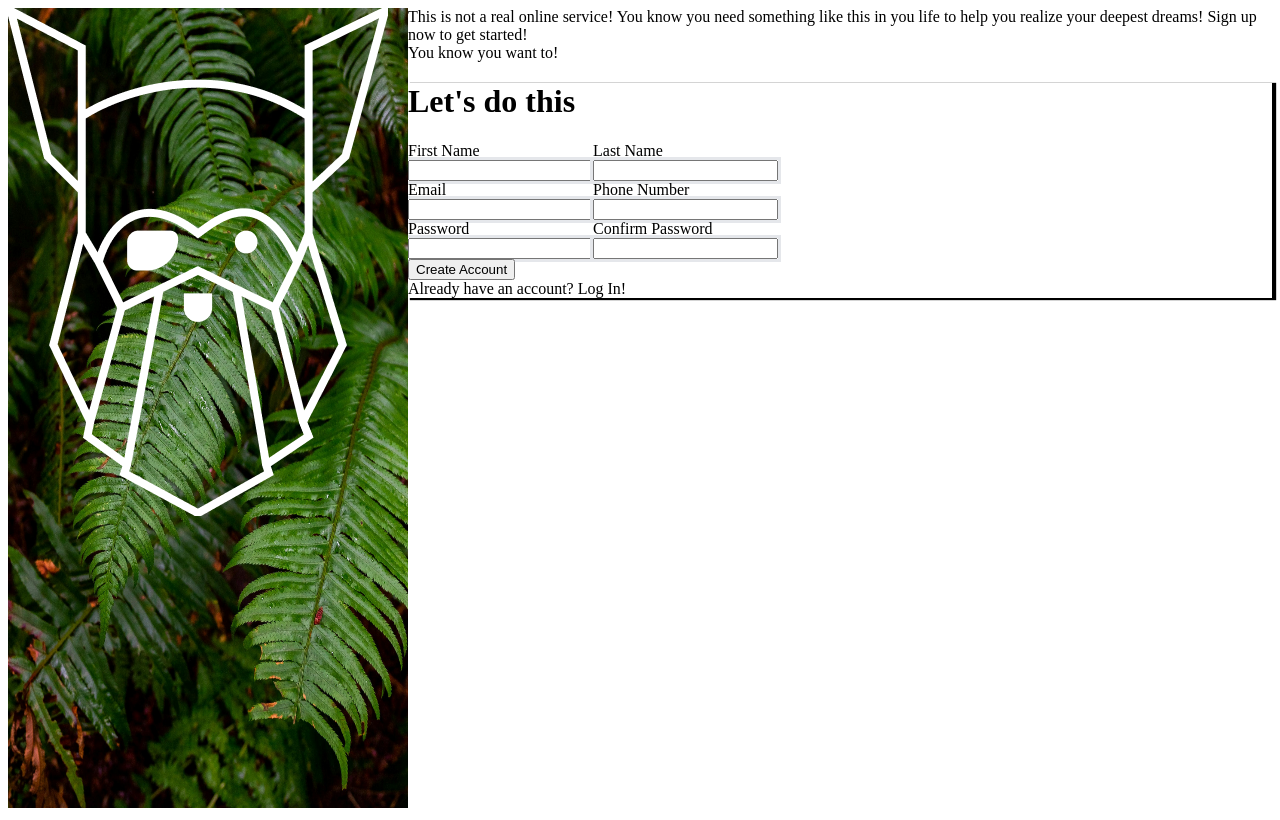
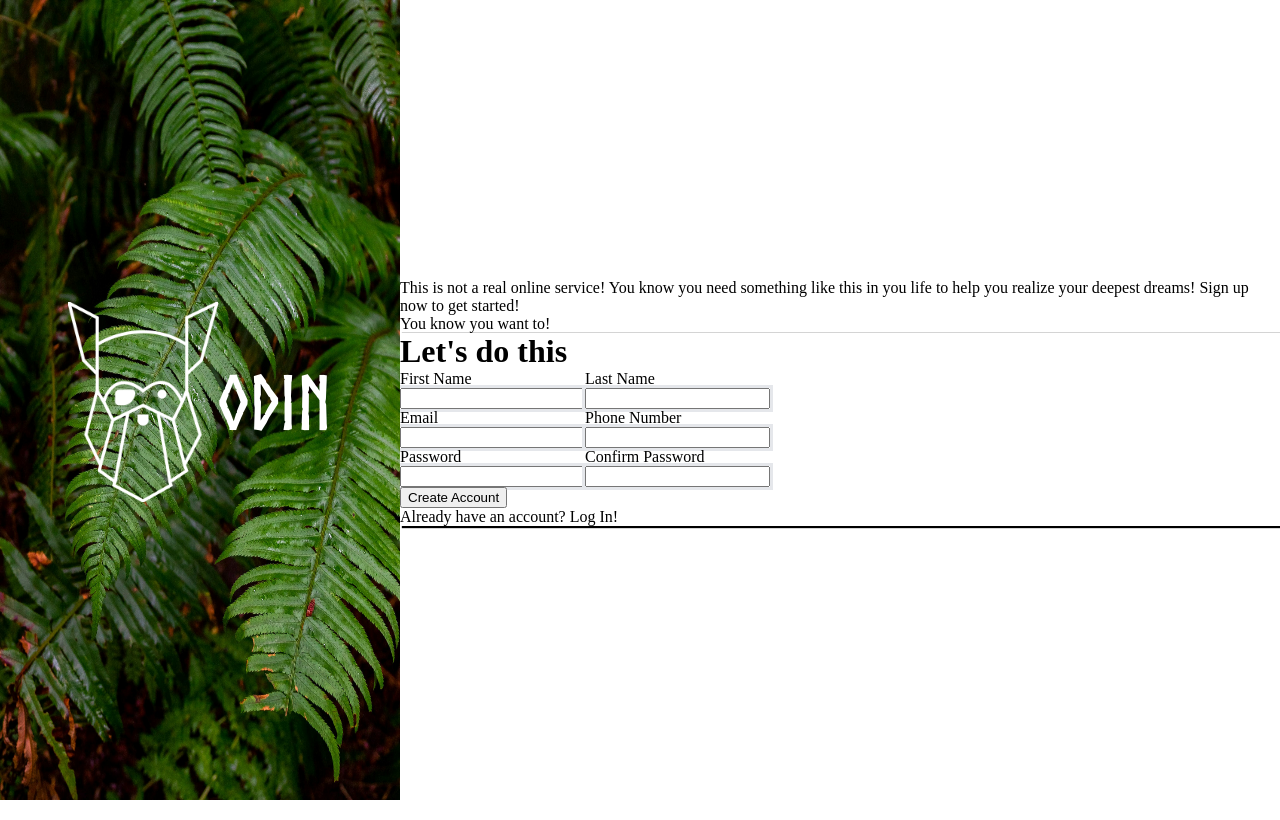
Before and after one commit to cjluzroque/odin-form, a plain HTML site: page index.html in a window 1280 px wide. Drawn offline with Linux system fonts and the light colour scheme.

Commit message:
Add font style to logo

```diff
--- a/index.html
+++ b/index.html
@@ -9,7 +9,11 @@
 <body>
     <div class="left">
         <img src="assets/halie-west-25xggax4bSA-unsplash.jpg" class="green-bg"/>
-        <img src="assets/odin-lined.png" class="logo"/>
+        <div class="logo">
+            <img src="assets/odin-lined.png" class="logo-image"/>
+            <p class="logo-text">ODIN</p>
+        </div>
+
     </div>
     <div class="right">
         <div class="desc">
--- a/styles.css
+++ b/styles.css
@@ -1,14 +1,20 @@
 /* Styling for Form */
+
+@font-face {
+    font-family: "norse";
+    src: url("Norse-Bold.otf") format("opentype");
+}
 
 * {
     box-sizing: border-box;
+    margin: 0;
 }
 
 :root {
     --light-border: #E5E7EB;
     --darker-gray: ;
     --clr-success: green;
-    --clr-error: red;s
+    --clr-error: red;
 }
 
 body {
@@ -25,9 +31,31 @@ body {
 }
 
 .logo {
+    display: flex;
+    align-items: center;
+    justify-content: center;
     position: absolute;
+    left: 0;
+    right: 0;
     top: 0;
-    left: 0;
+    bottom: 0;
+    margin: auto;
+}
+
+.logo-image {
+    height: 200px;
+}
+
+.logo-text {
+    color: white;
+    font-family: "norse";
+    font-size: 75px;
+}
+
+.right {
+    display: flex;
+    flex-direction: column;
+    justify-content: center;
 }
 
 .form-area {
```
Also changed, not shown: Norse-Bold.otf (renamed from assets/Norse-Bold.otf).
